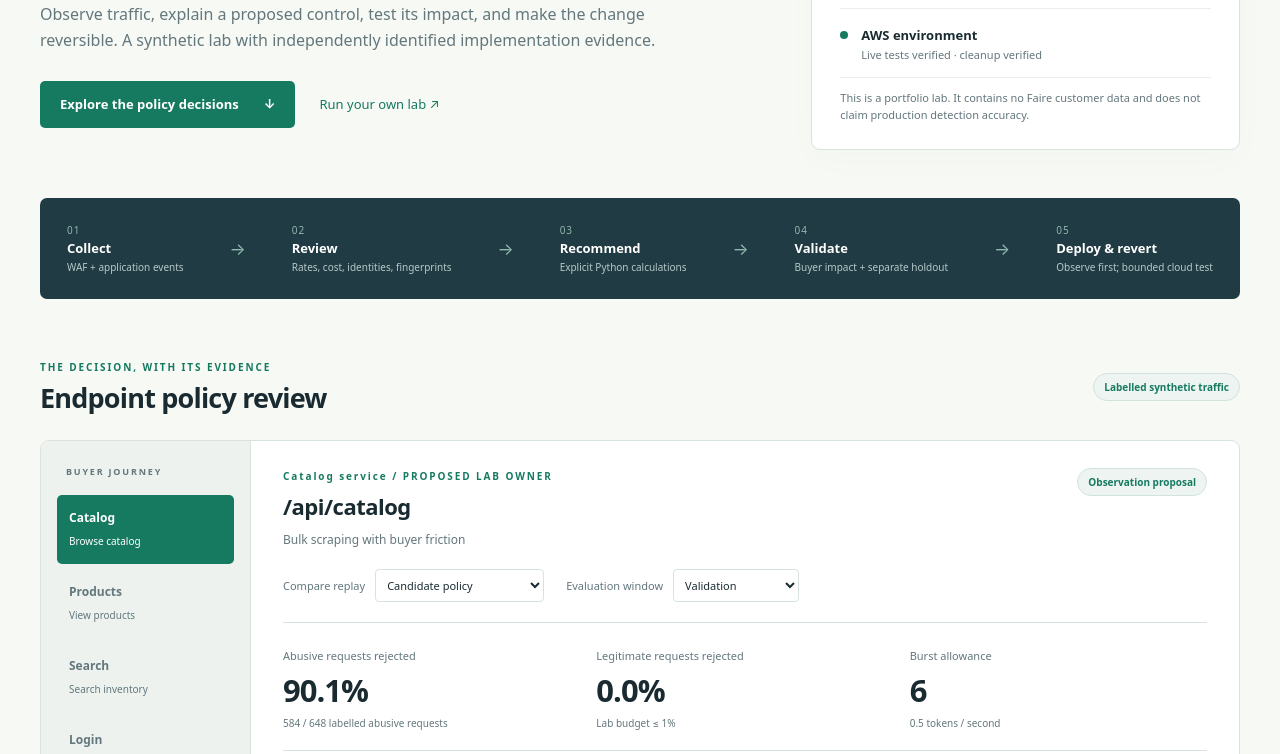
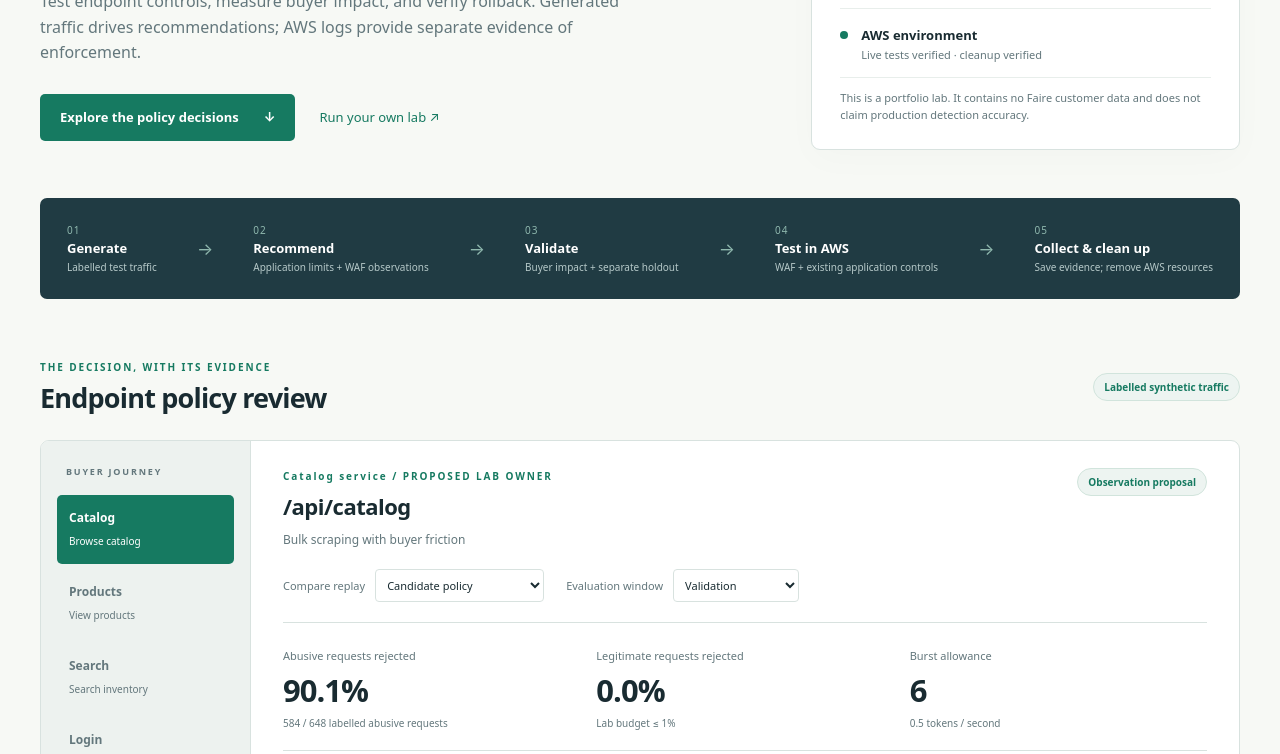
Before and after one commit to kenydebo/marketplace-traffic-defence-lab, a plain HTML site: page site/index.html in a window 1280 px wide. Shown: the part 341-1095 px from the top of the page. Drawn offline with Linux system fonts and the light colour scheme.

Commit message:
Make public overview concise and clarify recommendation scope

```diff
--- a/site/index.html
+++ b/site/index.html
@@ -4,14 +4,14 @@
 <meta name="description" content="An evidence-driven marketplace traffic defence lab: endpoint policies, distributed limits, explainable recommendations and AWS verification.">
 <title>Marketplace Traffic Defence Lab</title><link rel="icon" href="favicon.svg" type="image/svg+xml"><link rel="stylesheet" href="style.css"><script defer src="app.js"></script></head>
 <body><header class="top"><a class="brand" href="#"><span class="mark">M</span> TRAFFIC DEFENCE LAB</a><nav aria-label="Main navigation"><a href="#review">Policy review</a><a href="#evidence">Evidence</a><a href="https://github.com/kenydebo/marketplace-traffic-defence-lab">Source ↗</a></nav></header>
-<main><section class="hero"><div><p class="eyebrow">SECURITY ENGINEERING / MARKETPLACE ABUSE</p><h1>Protect the marketplace.<br><span>Preserve the buyer journey.</span></h1><p class="intro">Observe traffic, explain a proposed control, test its impact, and make the change reversible. A synthetic lab with independently identified implementation evidence.</p><div class="hero-links"><a class="primary" href="#review">Explore the policy decisions <span>↓</span></a><a href="https://github.com/kenydebo/marketplace-traffic-defence-lab#run-it">Run your own lab ↗</a></div></div><aside class="status-panel"><p class="eyebrow">EVIDENCE BOUNDARY</p><div class="status-row"><span class="dot green"></span><div><strong>Distributed limiter</strong><small id="local-status">Loading verified results…</small></div></div><div class="status-row"><span class="dot amber"></span><div><strong>Rule recommendations</strong><small>Synthetic calibration, validation and holdout</small></div></div><div class="status-row"><span class="dot" id="cloud-dot"></span><div><strong>AWS environment</strong><small id="cloud-status">Checking deployment evidence…</small></div></div><p class="boundary">This is a portfolio lab. It contains no Faire customer data and does not claim production detection accuracy.</p></aside></section>
-<section class="flow" aria-label="How the system works"><div><span>01</span><strong>Collect</strong><small>WAF + application events</small></div><b>→</b><div><span>02</span><strong>Review</strong><small>Rates, cost, identities, fingerprints</small></div><b>→</b><div><span>03</span><strong>Recommend</strong><small>Explicit Python calculations</small></div><b>→</b><div><span>04</span><strong>Validate</strong><small>Buyer impact + separate holdout</small></div><b>→</b><div><span>05</span><strong>Deploy & revert</strong><small>Observe first; bounded cloud test</small></div></section>
+<main><section class="hero"><div><p class="eyebrow">SECURITY ENGINEERING / MARKETPLACE ABUSE</p><h1>Protect the marketplace.<br><span>Preserve the buyer journey.</span></h1><p class="intro">Test endpoint controls, measure buyer impact, and verify rollback. Generated traffic drives recommendations; AWS logs provide separate evidence of enforcement.</p><div class="hero-links"><a class="primary" href="#review">Explore the policy decisions <span>↓</span></a><a href="https://github.com/kenydebo/marketplace-traffic-defence-lab#run-it">Run your own lab ↗</a></div></div><aside class="status-panel"><p class="eyebrow">EVIDENCE BOUNDARY</p><div class="status-row"><span class="dot green"></span><div><strong>Distributed limiter</strong><small id="local-status">Loading verified results…</small></div></div><div class="status-row"><span class="dot amber"></span><div><strong>Rule recommendations</strong><small>Synthetic calibration, validation and holdout</small></div></div><div class="status-row"><span class="dot" id="cloud-dot"></span><div><strong>AWS environment</strong><small id="cloud-status">Checking deployment evidence…</small></div></div><p class="boundary">This is a portfolio lab. It contains no Faire customer data and does not claim production detection accuracy.</p></aside></section>
+<section class="flow" aria-label="How the lab works"><div><span>01</span><strong>Generate</strong><small>Labelled test traffic</small></div><b>→</b><div><span>02</span><strong>Recommend</strong><small>Application limits + WAF observations</small></div><b>→</b><div><span>03</span><strong>Validate</strong><small>Buyer impact + separate holdout</small></div><b>→</b><div><span>04</span><strong>Test in AWS</strong><small>WAF + existing application controls</small></div><b>→</b><div><span>05</span><strong>Collect & clean up</strong><small>Save evidence; remove AWS resources</small></div></section>
 <section id="review" class="review"><div class="section-head"><div><p class="eyebrow">THE DECISION, WITH ITS EVIDENCE</p><h2>Endpoint policy review</h2></div><span class="pill">Labelled synthetic traffic</span></div><div class="workspace"><aside class="endpoint-menu"><p class="menu-label">BUYER JOURNEY</p><div id="endpoints" role="group" aria-label="Choose endpoint"></div><p class="menu-note">Different endpoints have different costs and failure modes. Fingerprints are supporting context, never identity.</p></aside><div class="decision"><div class="decision-head"><div><p class="eyebrow" id="owner"></p><h3 id="route">Loading…</h3><p id="risk"></p></div><span id="decision-badge" class="pill"></span></div>
 <div class="controls"><label for="policy-view">Compare replay</label><select id="policy-view"><option value="selected">Candidate policy</option><option value="baseline">Current application policy</option></select><label for="dataset">Evaluation window</label><select id="dataset"><option value="validation">Validation</option><option value="holdout">Separate holdout</option></select></div>
 <div class="metrics"><div><small>Abusive requests rejected</small><strong id="abuse-rate">—</strong><span id="abuse-count"></span></div><div><small>Legitimate requests rejected</small><strong id="buyer-rate">—</strong><span>Lab budget ≤ 1%</span></div><div><small>Burst allowance</small><strong id="capacity">—</strong><span id="refill"></span></div></div>
 <figure class="chart"><figcaption>Traffic replay <span>Requests per 10-second interval</span></figcaption><svg id="timeline" viewBox="0 0 700 150" role="img" aria-label="Traffic replay chart"></svg><div class="legend"><span class="legit">Legitimate</span><span class="abuse">Abusive</span><span class="rejected">Rejected by evaluated policy</span></div></figure>
 <div class="detail-grid"><article><h4>Why this proposal?</h4><p id="reason"></p><dl><dt>Trusted baseline P99 cost / key / second</dt><dd id="p99"></dd><dt>Largest distinct-resource count / actor</dt><dd id="distinct"></dd><dt>Sources sharing a fingerprint</dt><dd id="fingerprint"></dd></dl></article><article><h4>Proposed edge observation</h4><p id="edge"></p><p class="callout" id="holdout-status"></p><p class="muted">Application candidates are replayed offline. Eligible edge proposals deploy in WAF Count mode. No proposal is automatically promoted to blocking.</p></article></div>
 <details><summary>Inspect candidate settings and limitations</summary><div class="table-wrap"><table><thead><tr><th>Capacity</th><th>Refill / sec</th><th>Abuse rejected</th><th>Buyer rejection</th></tr></thead><tbody id="candidates"></tbody></table></div><ul id="limitations"></ul><p id="rollback"></p></details></div></div></section>
-<section class="architecture"><div><p class="eyebrow">TWO CONTROL LAYERS</p><h2>Stop abuse early.<br>Enforce identity-aware allowances.</h2><p>CloudFront has AWS WAF attached. The application validates sessions and uses a shared Redis token bucket, so adding instances does not multiply a buyer’s allowance.</p></div><div class="architecture-path"><div>Buyer / controlled test client</div><span>↓ HTTPS</span><div>CloudFront + AWS WAF</div><span>↓ private VPC origin</span><div>Internal load balancer → two application tasks</div><span>↓ TLS</span><div>Private ElastiCache Redis</div><p>Cloud topology is described in code. Deployment and test status are shown in the evidence below. Private HTTP is used between CloudFront’s VPC origin, ALB and application; this is not an end-to-end TLS claim.</p></div></section>
+<section class="architecture"><div><p class="eyebrow">TWO CONTROL LAYERS</p><h2>Stop abuse early.<br>Enforce identity-aware allowances.</h2><p>CloudFront has AWS WAF attached. The application validates sessions and uses a shared Redis token bucket, so adding instances does not multiply a buyer’s allowance.</p></div><div class="architecture-path"><div>Buyer / controlled test client</div><span>↓ HTTPS</span><div>CloudFront + AWS WAF</div><span>↓ private VPC origin</span><div>Internal load balancer → two application tasks</div><span>↓ TLS</span><div>Private ElastiCache Redis</div><p>Cloud topology is described in code. Saved deployment and test results are shown below. Private HTTP is used between CloudFront’s VPC origin, ALB and application; this is not an end-to-end TLS claim.</p></div></section>
 <section id="evidence"><div class="section-head"><div><p class="eyebrow">REPRODUCIBLE, SCOPED CLAIMS</p><h2>What was actually verified?</h2></div><a href="data/recommendations.json">Download recommendation evidence ↗</a></div><div class="evidence-grid"><article class="evidence-card"><span class="pill">Local integration</span><h3>Two instances. One allowance.</h3><p id="shared-result"></p><ul id="local-checks"></ul><a href="data/integration.json">Inspect test results ↗</a></article><article class="evidence-card"><span class="pill">AWS live evidence</span><h3 id="aws-title">Deployment status</h3><p id="aws-summary"></p><ul id="aws-checks"></ul><div id="live-aggregates"></div><a href="data/aws.json" id="aws-download" hidden>Inspect cloud results ↗</a></article><article class="evidence-card"><span class="pill">Decision safeguards</span><h3>A recommendation can be withheld.</h3><p>A candidate must pass the labelled validation budget and a separate holdout. Unlabelled live traffic does not establish a legitimate baseline.</p><ul><li>Shared-network buyers included</li><li>Slow abuse retained as residual risk</li><li>No fingerprint-only blocking</li><li>Explicit rollback and review criteria</li></ul><a href="https://github.com/kenydebo/marketplace-traffic-defence-lab/blob/main/docs/DECISIONS.md">Read engineering decisions ↗</a></article></div></section>
 <section class="handoff"><div><p class="eyebrow">REVIEWABLE SECURITY CHANGES</p><h2>Bring the evidence to the service owner.</h2><p>Security proposes the control. The service owner reviews capacity and buyer impact. Operations reviews failure behaviour and rollback. These are proposed responsibilities for the lab, not claims about Faire’s teams.</p></div><a class="primary" href="https://github.com/kenydebo/marketplace-traffic-defence-lab">Explore the repository ↗</a></section></main><footer><span>Marketplace Traffic Defence Lab · Kehinde</span><span>Python · AWS WAF · Redis · Rules as code</span></footer></body></html>
```
Also changed, not shown: 2 other files.
